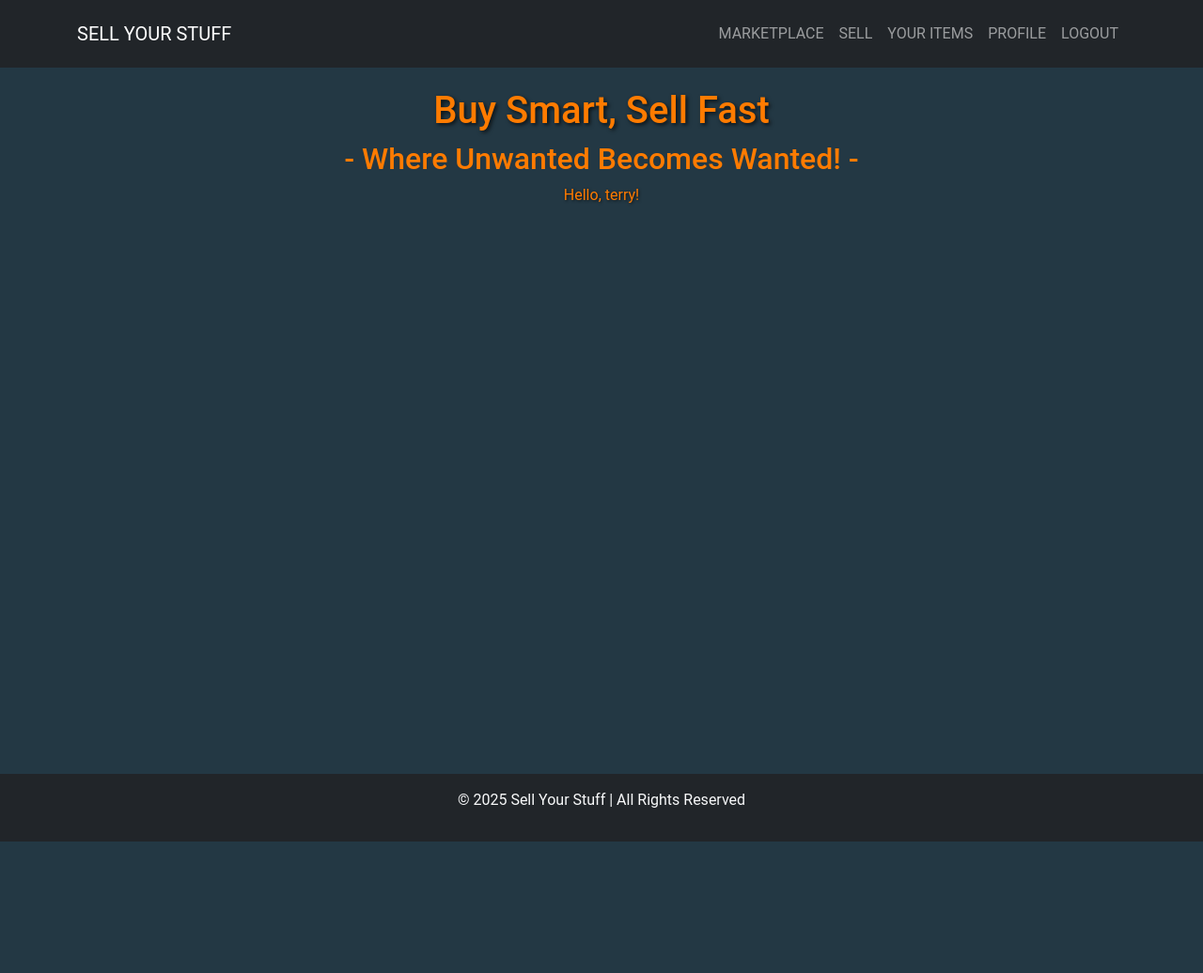
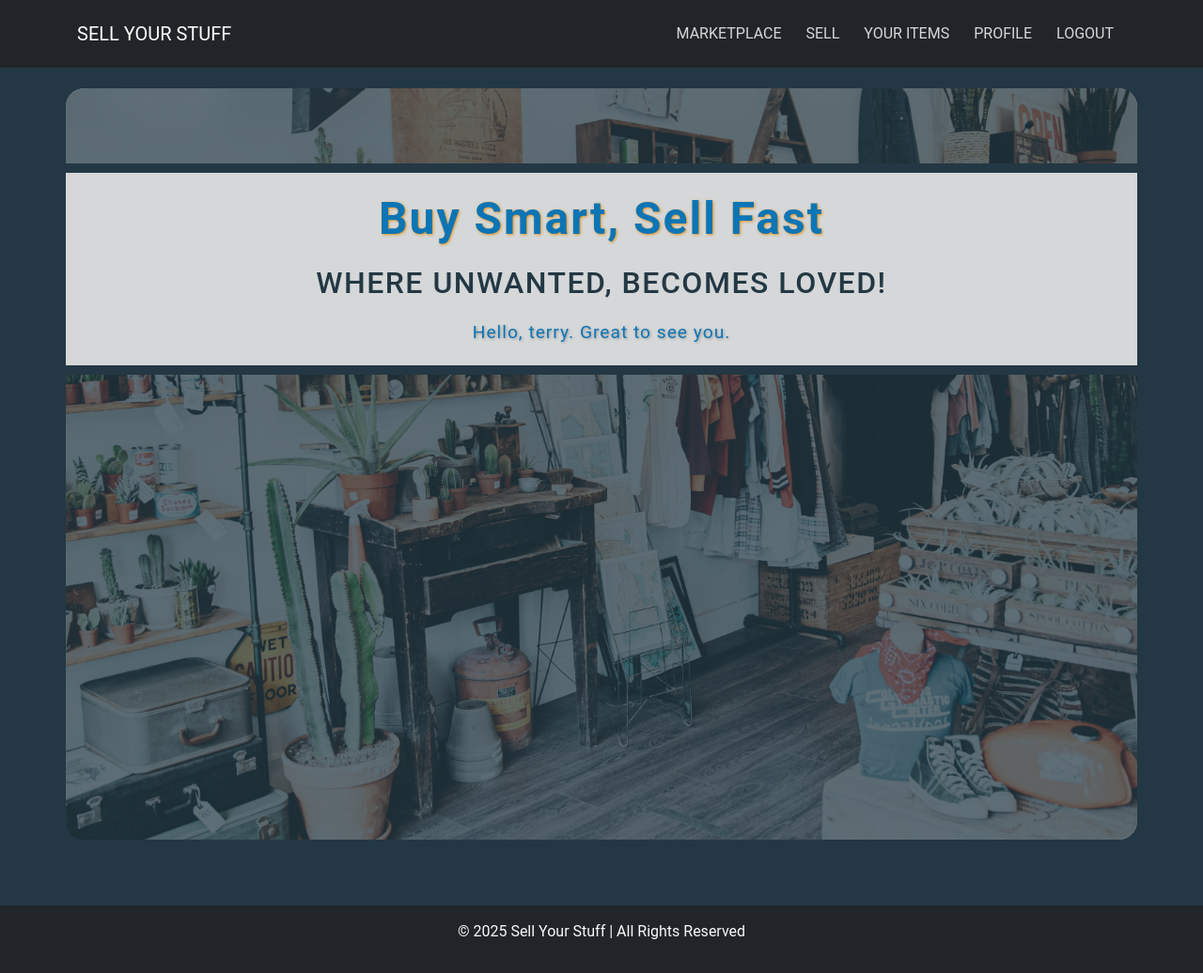
Before and after one commit to TerryLoc/sell_ur_stuff, a Django app: page / in a window 1280 px wide. Shown: the whole page at 94% size. Before the commit the page ends 896 px from the top, so only its background shows below. Run offline with Django 5.2, Linux system fonts and the light colour scheme; a user stored in the database is signed in; data comes from the database, SQL or seed files in the repository; both versions use the stored data as it was after the commit.

Commit message:
feat: enhance home page design & style

```diff
--- a/home/templates/home/home.html
+++ b/home/templates/home/home.html
@@ -4,13 +4,16 @@
 {% block title %}Home - Sell Your Stuff{% endblock title %}
 
 {% block content %}
-    <div class="text-center home-background">
-        <h1>Buy Smart, Sell Fast</h1>
-        <h2>- Where Unwanted Becomes Wanted! -</h2>
-        {% if user.is_authenticated %}
-            <p>Hello, {{ user.username }}!</p>
-        {% else %}
-            <p><a href="{% url 'account_login' %}">Login</a> or <a href="{% url 'account_signup' %}">Sign Up</a> to Buy or Sell.</p>
-        {% endif %}
+
+    <div class="text-center home-background" style="background-image: url('{% static 'images/home_page.jpg' %}'); border-radius: 20px;">
+        <div class="main-text">
+            <h1>Buy Smart, Sell Fast</h1>
+            <h2>Where Unwanted, Becomes loved!</h2>
+            {% if user.is_authenticated %}
+                <p>Hello, {{ user.username }}. Great to see you.</p>
+            {% else %}
+                <p><a href="{% url 'account_login' %}">Login</a> or <a href="{% url 'account_signup' %}">Sign Up</a> to Buy or Sell.</p>
+            {% endif %}
+        </div>
     </div>
 {% endblock content %}
--- a/sell_ur_stuff_site/settings.py
+++ b/sell_ur_stuff_site/settings.py
@@ -171,6 +171,7 @@ STATIC_URL = "/static/"
 STATICFILES_DIRS = [os.path.join(BASE_DIR, "static")]
 STATIC_ROOT = os.path.join(BASE_DIR, "staticfiles")
 
+
 STATICFILES_STORAGE = "whitenoise.storage.CompressedManifestStaticFilesStorage"
 
 # Default primary key field type
--- a/static/css/styles.css
+++ b/static/css/styles.css
@@ -1,7 +1,10 @@
 :root {
   --main-bg-color: #233844;
+  --main-bg-shadow: #233844b7;
   --secondary-bg-color: #3e4f5e5c;
-  --main-font-color: #ff7b00;
+  --main-font-color: #0d75b5;
+  --secondary-font-color: #d5d7d8;
+  --hover-color: #e39116;
 }
 
 * {
@@ -28,15 +31,84 @@ body {
   align-items: center;
   padding: 1rem 1rem;
   text-transform: uppercase;
+  color: var(--secondary-font-color);
+}
+
+.nav-link {
+  color: var(--secondary-font-color);
+  margin: 0 5px;
+  transition: color 0.3s;
+}
+
+.nav-link:hover {
+  color: var(--main-font-color);
 }
 
 /* Home page styles */
+.home-background {
+  position: relative;
+  padding-top: 80px;
+  height: 100vh;
+  background-size: cover;
+  background-position: center;
+}
+
+.home-background::before {
+  content: '';
+  position: absolute;
+  top: 0;
+  left: 0;
+  width: 100%;
+  height: 100%;
+  background: var(
+    --main-bg-shadow
+  ); /* Adjust the color and opacity as needed */
+  z-index: 1;
+  border-radius: 20px;
+}
+
+.main-text {
+  background-color: var(--secondary-font-color);
+  border-top: 10px solid var(--main-bg-color);
+  border-bottom: 10px solid var(--main-bg-color);
+  padding: 20px 0;
+}
+
+.home-background > * {
+  position: relative;
+  z-index: 2;
+}
+
 .home-background h1 {
-  text-shadow: 2px 2px 4px rgba(0, 0, 0, 0.7); /* Optional: Adds shadow for readability */
+  text-shadow: 1px 1px 3px var(--hover-color);
+  font-size: 3rem;
+  font-weight: 600;
+  letter-spacing: 2px;
+}
+
+.home-background h2 {
+  text-transform: uppercase;
+  color: var(--main-bg-color);
+  font-weight: 500;
+  letter-spacing: 1.5px;
+  margin: 20px 0;
 }
 
 .home-background p {
-  text-shadow: 1px 1px 3px rgba(0, 0, 0, 0.7);
+  text-shadow: 1px 1px 3px rgba(0, 0, 0, 0.3);
+  font-size: 1.2rem;
+  letter-spacing: 1px;
+  margin-bottom: 0;
+}
+
+.home-background a {
+  text-decoration: none;
+  text-transform: uppercase;
+  color: var(--main-bg-color);
+}
+
+.home-background a:hover {
+  color: var(--hover-color);
 }
 
 /* Profile page styles */
@@ -79,4 +151,5 @@ body {
 /* Footer styles */
 footer {
   margin-top: auto; /* Pushes footer to bottom if content is short */
+  color: var(--secondary-font-color);
 }
```
Also changed, not shown: db.sqlite3, static/images/home_page.jpg (added), 3 other files.
